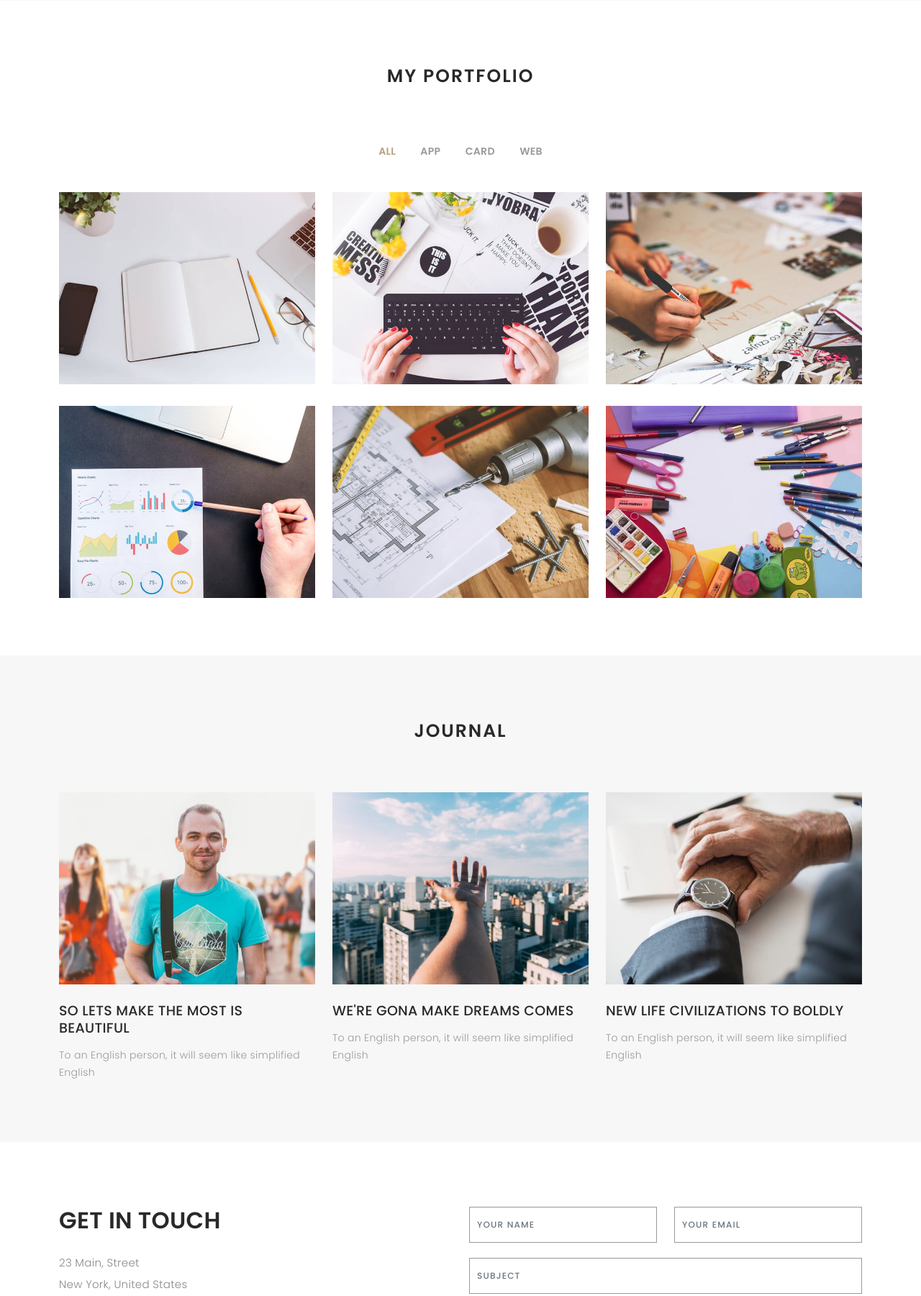
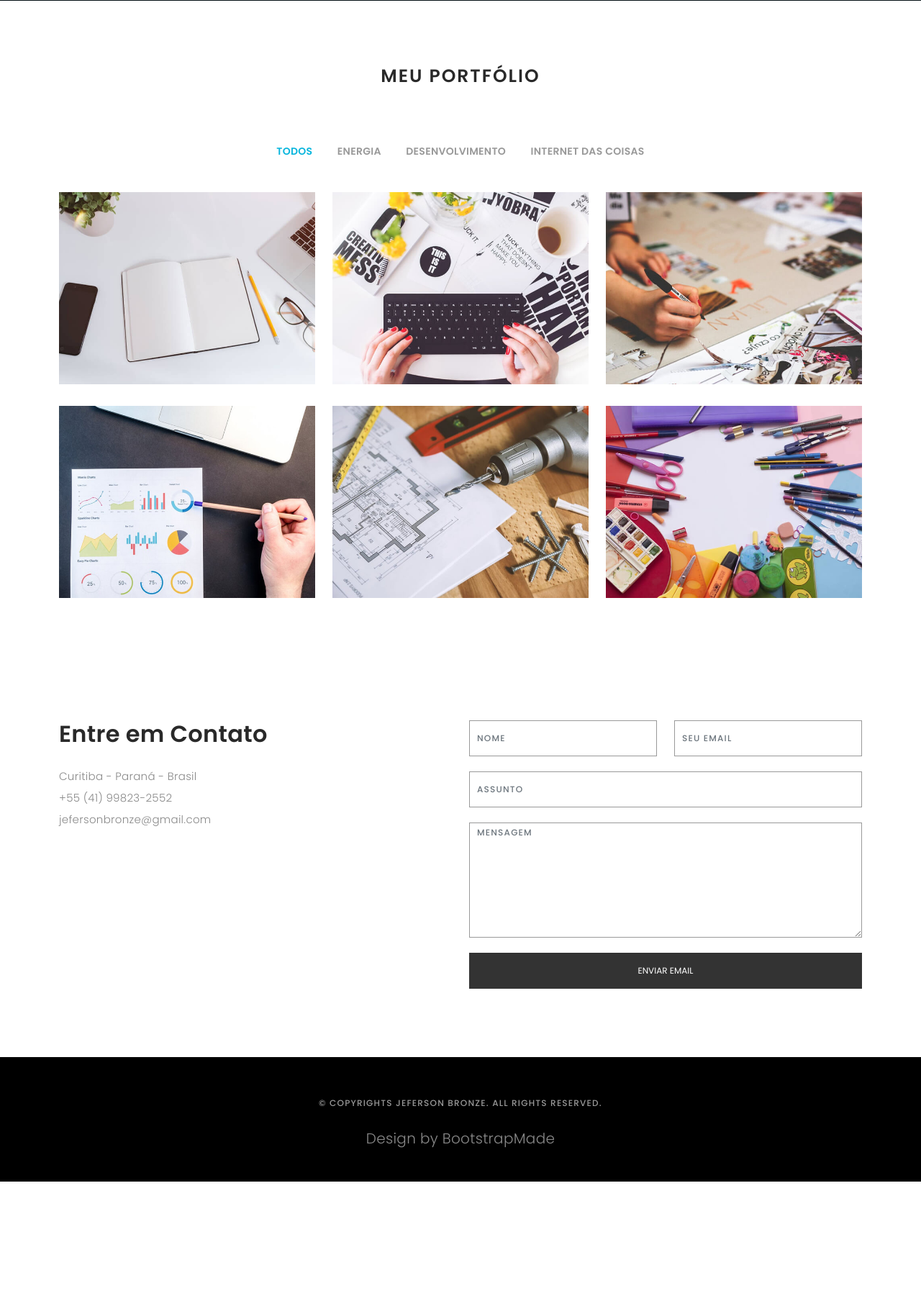
Before and after one commit to JefBronze/MySite, a PHP site: page / in a window 1280 px wide. Shown: the part 1999-3800 px from the top of the page at 72% size. After the commit the page ends 3641 px from the top, so only its background shows below. Run offline with PHP 8.4, Linux system fonts and the light colour scheme; some web fonts are replaced.

Commit message:
Day 2
Remoção da secção jornal entre outros.

```diff
--- a/assets/css/style.css
+++ b/assets/css/style.css
@@ -973,14 +973,14 @@
   background-color: #f2f2f2;
   margin: 30px 0;
   border: none;
-  border-left: 4px solid #b8a07e;
+  border-left: 4px solid #7ea8b8;
 }
 
 /*--------------------------------------------------------------
 # Footer
 --------------------------------------------------------------*/
 #footer {
-  background: #f7f7f7;
+  background: #000000;
   padding-top: 50px;
   padding-bottom: 50px;
 }
@@ -1025,7 +1025,7 @@
 }
 
 .credits {
-  font-size: 13px;
+  font-size: 20px;
 }
 
 /** Width between 1200x to 0
--- a/forms/contact.php
+++ b/forms/contact.php
@@ -7,7 +7,7 @@
   */
 
   // Replace contact@example.com with your real receiving email address
-  $receiving_email_address = 'contact@example.com';
+  $receiving_email_address = 'jefersonbronze@gmail.com';
 
   if( file_exists($php_email_form = '../assets/vendor/php-email-form/php-email-form.php' )) {
     include( $php_email_form );
--- a/index.html
+++ b/index.html
@@ -50,7 +50,7 @@
           <li><a class="nav-link scrollto active" href="#hero">Início</a></li>
           <li><a class="nav-link scrollto" href="#about">Sobre</a></li>
           <li><a class="nav-link  scrollto" href="#portfolio">Portfólio</a></li>
-          <li><a class="nav-link  scrollto" href="#journal">Meu Jornal</a></li>
+          <!--<li><a class="nav-link  scrollto" href="#journal">Meu Jornal</a></li>-->
           <!--<li class="dropdown"><a href="#"><span>Serviços</span> <i class="bi bi-chevron-down"></i></a>
             <ul>
               <li><a href="#">Drop Down 1</a></li>
@@ -72,7 +72,6 @@
         </ul>
         <i class="bi bi-list mobile-nav-toggle"></i>
       </nav><!-- .navbar -->
-
     </div>
   </header><!-- End Header -->
 
@@ -83,7 +82,6 @@
       <div class="hero-content">
         <h1>Eu sou <span class="typed" data-typed-items="Jeferson Bronze, Engenheiro de Energia, Desenvolvedor, Freelancer"></span></h1>
         <p>Engenheiro, Desenvolvedor, Freelancer</p>
-
         <!-- <ul class="list-unstyled list-social">
           <li><a href="#"><i class="bi bi-facebook"></i></a></li>
           <li><a href="#"><i class="bi bi-twitter"></i></a></li>
@@ -190,7 +188,7 @@
 
       <div class="container">
         <div class="section-title text-center">
-          <h2>My Portfolio</h2>
+          <h2>Meu Portfólio</h2>
         </div>
       </div>
 
@@ -199,10 +197,10 @@
         <div class="row">
           <div class="col-lg-12 d-flex justify-content-center">
             <ul id="portfolio-flters">
-              <li data-filter="*" class="filter-active">All</li>
-              <li data-filter=".filter-app">App</li>
-              <li data-filter=".filter-card">Card</li>
-              <li data-filter=".filter-web">Web</li>
+              <li data-filter="*" class="filter-active">Todos</li>
+              <li data-filter=".filter-app">Energia</li>
+              <li data-filter=".filter-card">Desenvolvimento</li>
+              <li data-filter=".filter-web">Internet das Coisas</li>
             </ul>
           </div>
         </div>
@@ -214,8 +212,8 @@
             <div class="portfolio-info">
               <h4>App 1</h4>
               <p>App</p>
-              <a href="assets/img/portfolio/portfolio-1.jpg" data-gallery="portfolioGallery" class="portfolio-lightbox preview-link" title="App 1"><i class="bx bx-plus"></i></a>
-              <a href="portfolio-details.html" class="details-link" title="More Details"><i class="bx bx-link"></i></a>
+              <!--<a href="assets/img/portfolio/portfolio-1.jpg" data-gallery="portfolioGallery" class="portfolio-lightbox preview-link" title="App 1"><i class="bx bx-plus"></i></a>
+              <a href="portfolio-details.html" class="details-link" title="More Details"><i class="bx bx-link"></i></a>-->
             </div>
           </div>
 
@@ -224,8 +222,8 @@
             <div class="portfolio-info">
               <h4>Web 3</h4>
               <p>Web</p>
-              <a href="assets/img/portfolio/portfolio-2.jpg" data-gallery="portfolioGallery" class="portfolio-lightbox preview-link" title="Web 3"><i class="bx bx-plus"></i></a>
-              <a href="portfolio-details.html" class="details-link" title="More Details"><i class="bx bx-link"></i></a>
+              <!--<a href="assets/img/portfolio/portfolio-2.jpg" data-gallery="portfolioGallery" class="portfolio-lightbox preview-link" title="Web 3"><i class="bx bx-plus"></i></a>
+              <a href="portfolio-details.html" class="details-link" title="More Details"><i class="bx bx-link"></i></a>-->
             </div>
           </div>
 
@@ -234,8 +232,8 @@
             <div class="portfolio-info">
               <h4>App 2</h4>
               <p>App</p>
-              <a href="assets/img/portfolio/portfolio-3.jpg" data-gallery="portfolioGallery" class="portfolio-lightbox preview-link" title="App 2"><i class="bx bx-plus"></i></a>
-              <a href="portfolio-details.html" class="details-link" title="More Details"><i class="bx bx-link"></i></a>
+              <!--<a href="assets/img/portfolio/portfolio-3.jpg" data-gallery="portfolioGallery" class="portfolio-lightbox preview-link" title="App 2"><i class="bx bx-plus"></i></a>
+              <a href="portfolio-details.html" class="details-link" title="More Details"><i class="bx bx-link"></i></a>-->
             </div>
           </div>
 
@@ -244,8 +242,8 @@
             <div class="portfolio-info">
               <h4>Card 2</h4>
               <p>Card</p>
-              <a href="assets/img/portfolio/portfolio-4.jpg" data-gallery="portfolioGallery" class="portfolio-lightbox preview-link" title="Card 2"><i class="bx bx-plus"></i></a>
-              <a href="portfolio-details.html" class="details-link" title="More Details"><i class="bx bx-link"></i></a>
+              <!--<a href="assets/img/portfolio/portfolio-4.jpg" data-gallery="portfolioGallery" class="portfolio-lightbox preview-link" title="Card 2"><i class="bx bx-plus"></i></a>
+              <a href="portfolio-details.html" class="details-link" title="More Details"><i class="bx bx-link"></i></a>-->
             </div>
           </div>
 
@@ -254,8 +252,8 @@
             <div class="portfolio-info">
               <h4>Web 2</h4>
               <p>Web</p>
-              <a href="assets/img/portfolio/portfolio-5.jpg" data-gallery="portfolioGallery" class="portfolio-lightbox preview-link" title="Web 2"><i class="bx bx-plus"></i></a>
-              <a href="portfolio-details.html" class="details-link" title="More Details"><i class="bx bx-link"></i></a>
+              <!--<a href="assets/img/portfolio/portfolio-5.jpg" data-gallery="portfolioGallery" class="portfolio-lightbox preview-link" title="Web 2"><i class="bx bx-plus"></i></a>
+              <a href="portfolio-details.html" class="details-link" title="More Details"><i class="bx bx-link"></i></a>-->
             </div>
           </div>
 
@@ -264,8 +262,8 @@
             <div class="portfolio-info">
               <h4>App 3</h4>
               <p>App</p>
-              <a href="assets/img/portfolio/portfolio-6.jpg" data-gallery="portfolioGallery" class="portfolio-lightbox preview-link" title="App 3"><i class="bx bx-plus"></i></a>
-              <a href="portfolio-details.html" class="details-link" title="More Details"><i class="bx bx-link"></i></a>
+              <!--<a href="assets/img/portfolio/portfolio-6.jpg" data-gallery="portfolioGallery" class="portfolio-lightbox preview-link" title="App 3"><i class="bx bx-plus"></i></a>
+              <a href="portfolio-details.html" class="details-link" title="More Details"><i class="bx bx-link"></i></a>-->
             </div>
           </div>
 
@@ -276,7 +274,7 @@
     </div><!-- End Portfolio Section -->
 
     <!-- ======= Journal Section ======= -->
-    <div id="journal" class="text-left paddsection">
+    <!--<div id="journal" class="text-left paddsection">
 
       <div class="container">
         <div class="section-title text-center">
@@ -338,7 +336,7 @@
 
           </div>
         </div>
-      </div>
+      </div>-->
 
     </div><!-- End Journal Section -->
 
@@ -351,13 +349,13 @@
             <div class="col-lg-6">
               <div class="contact-contact">
 
-                <h2 class="mb-30">GET IN TOUCH</h2>
+                <h2 class="mb-30">Entre em Contato</h2>
 
                 <ul class="contact-details">
-                  <li><span>23 Main, Street</span></li>
-                  <li><span>New York, United States</span></li>
-                  <li><span>+88 01912704287</span></li>
-                  <li><span>example@example.com</span></li>
+                  <!--<li><span>23 Main, Street</span></li>-->
+                  <li><span>Curitiba - Paraná - Brasil</span></li>
+                  <li><span>+55 (41) 99823-2552</span></li>
+                  <li><span>jefersonbronze@gmail.com</span></li>
                 </ul>
 
               </div>
@@ -369,36 +367,36 @@
 
                   <div class="col-lg-6">
                     <div class="form-group contact-block1">
-                      <input type="text" name="name" class="form-control" id="name" placeholder="Your Name" required>
+                      <input type="text" name="name" class="form-control" id="name" placeholder="Nome" required>
                     </div>
                   </div>
 
                   <div class="col-lg-6">
                     <div class="form-group">
-                      <input type="email" class="form-control" name="email" id="email" placeholder="Your Email" required>
+                      <input type="email" class="form-control" name="email" id="email" placeholder="Seu Email" required>
                     </div>
                   </div>
 
                   <div class="col-lg-12">
                     <div class="form-group">
-                      <input type="text" class="form-control" name="subject" id="subject" placeholder="Subject" required>
+                      <input type="text" class="form-control" name="subject" id="subject" placeholder="Assunto" required>
                     </div>
                   </div>
 
                   <div class="col-lg-12">
                     <div class="form-group">
-                      <textarea class="form-control" name="message" placeholder="Message" required></textarea>
+                      <textarea class="form-control" name="message" placeholder="Mensagem" required></textarea>
                     </div>
                   </div>
 
                   <div class="col-lg-12">
-                    <div class="loading">Loading</div>
+                    <div class="loading">Enviando</div>
                     <div class="error-message"></div>
-                    <div class="sent-message">Your message has been sent. Thank you!</div>
+                    <div class="sent-message">Seu email foi enviado. Obrigado!</div>
                   </div>
 
                   <div class="mt-0">
-                    <input type="submit" class="btn btn-defeault btn-send" value="Send message">
+                    <input type="submit" class="btn btn-defeault btn-send" value="Enviar email">
                   </div>
 
                 </div>
@@ -416,17 +414,16 @@
     <div class="container">
       <div class="socials-media text-center">
 
-        <ul class="list-unstyled">
+        <!--<ul class="list-unstyled">
           <li><a href="#"><i class="bi bi-facebook"></i></a></li>
           <li><a href="#"><i class="bi bi-twitter"></i></a></li>
           <li><a href="#"><i class="bi bi-instagram"></i></a></li>
           <li><a href="#"><i class="bi bi-linkedin"></i></a></li>
-        </ul>
+        </ul>-->
 
       </div>
 
-      <p>&copy; Copyrights Folio. All rights reserved.</p>
-
+      <p>&copy; Copyrights Jeferson Bronze. All rights reserved.</p>
       <div class="credits">
         <!--
         All the links in the footer should remain intact.
@@ -434,7 +431,8 @@
         Licensing information: https://bootstrapmade.com/license/
         Purchase the pro version with working PHP/AJAX contact form: https://bootstrapmade.com/buy/?theme=Folio
       -->
-        Designed by <a href="https://bootstrapmade.com/">BootstrapMade</a>
+
+         Design by BootstrapMade</a>
       </div>
 
     </div>
```
Also changed, not shown: other parts of assets/css/style.css (+12 -12 lines), portfolio-details.html (+4 -4 lines), assets/img/ass.png (added), assets/img/logo.png.
